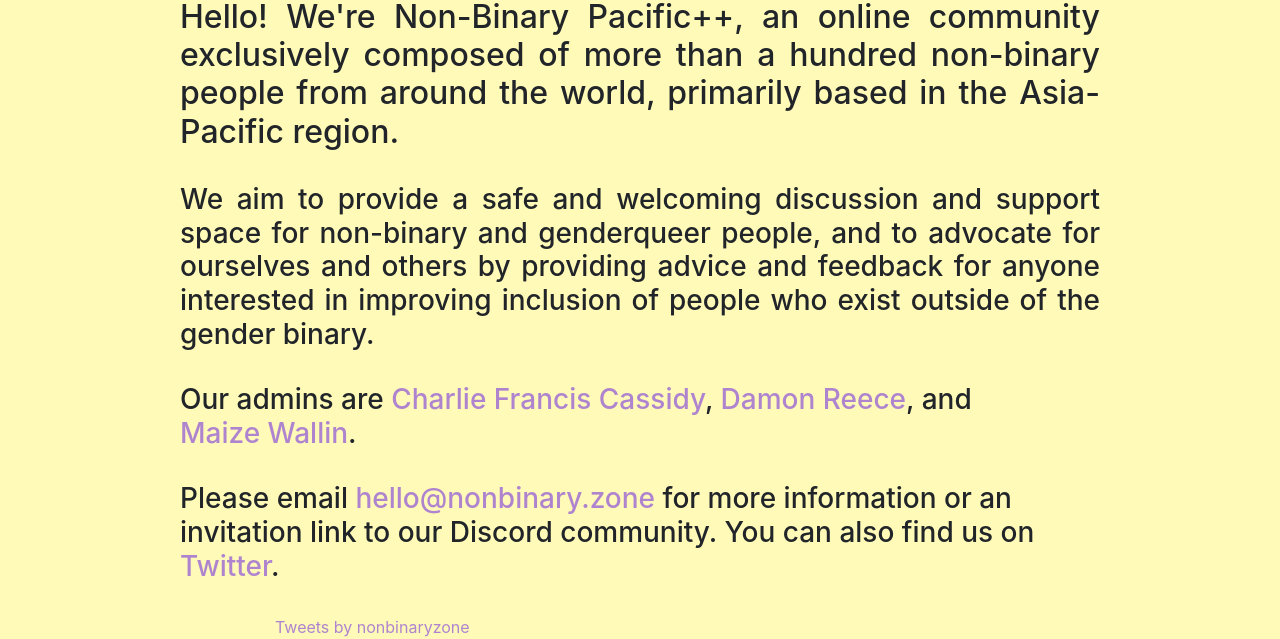
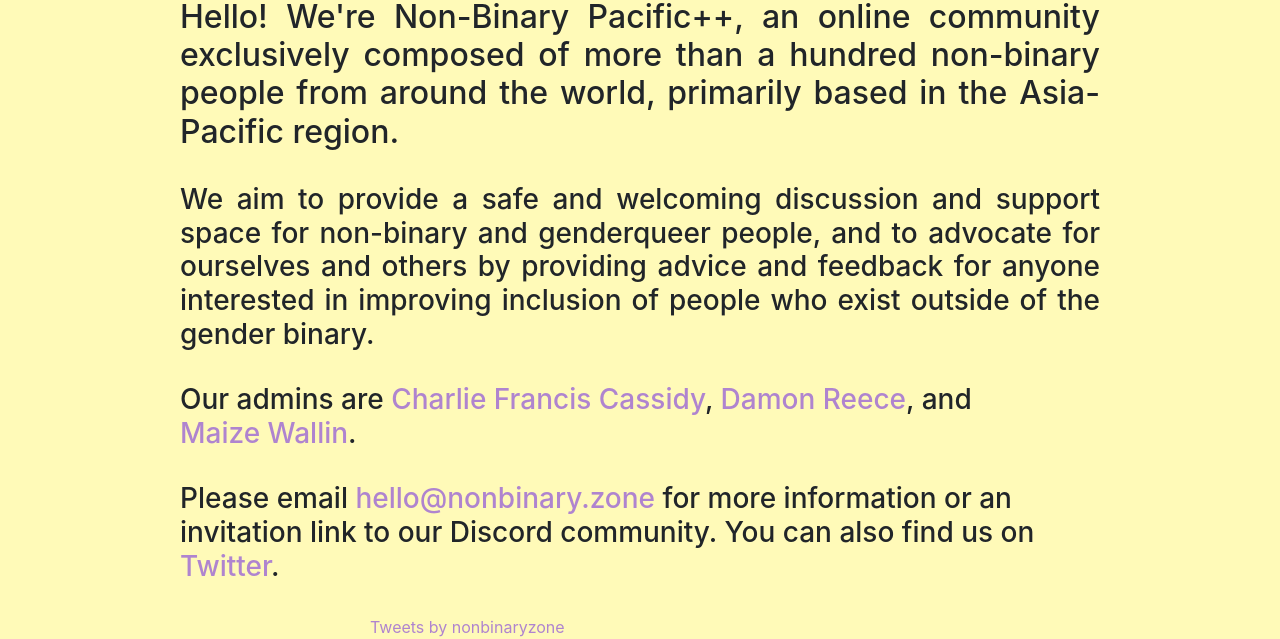
Before and after one commit to chiropterascout/nonbinary.zone, a plain HTML site: page index.html in a window 1280 px wide. Shown: the part 429-1068 px from the top of the page. Drawn offline with Linux system fonts and the light colour scheme.

Commit message:
Update index.html

```diff
--- a/index.html
+++ b/index.html
@@ -36,7 +36,7 @@
  <br />
  <div class="container">
    <div class="row justify-content-md-center">
-    <div class="col-8">
+    <div class="col-6">
 <a class="twitter-timeline" href="https://twitter.com/nonbinaryzone?ref_src=twsrc%5Etfw">Tweets by nonbinaryzone</a> <script async src="https://platform.twitter.com/widgets.js" charset="utf-8"></script>
 </div>
  </div>
```
